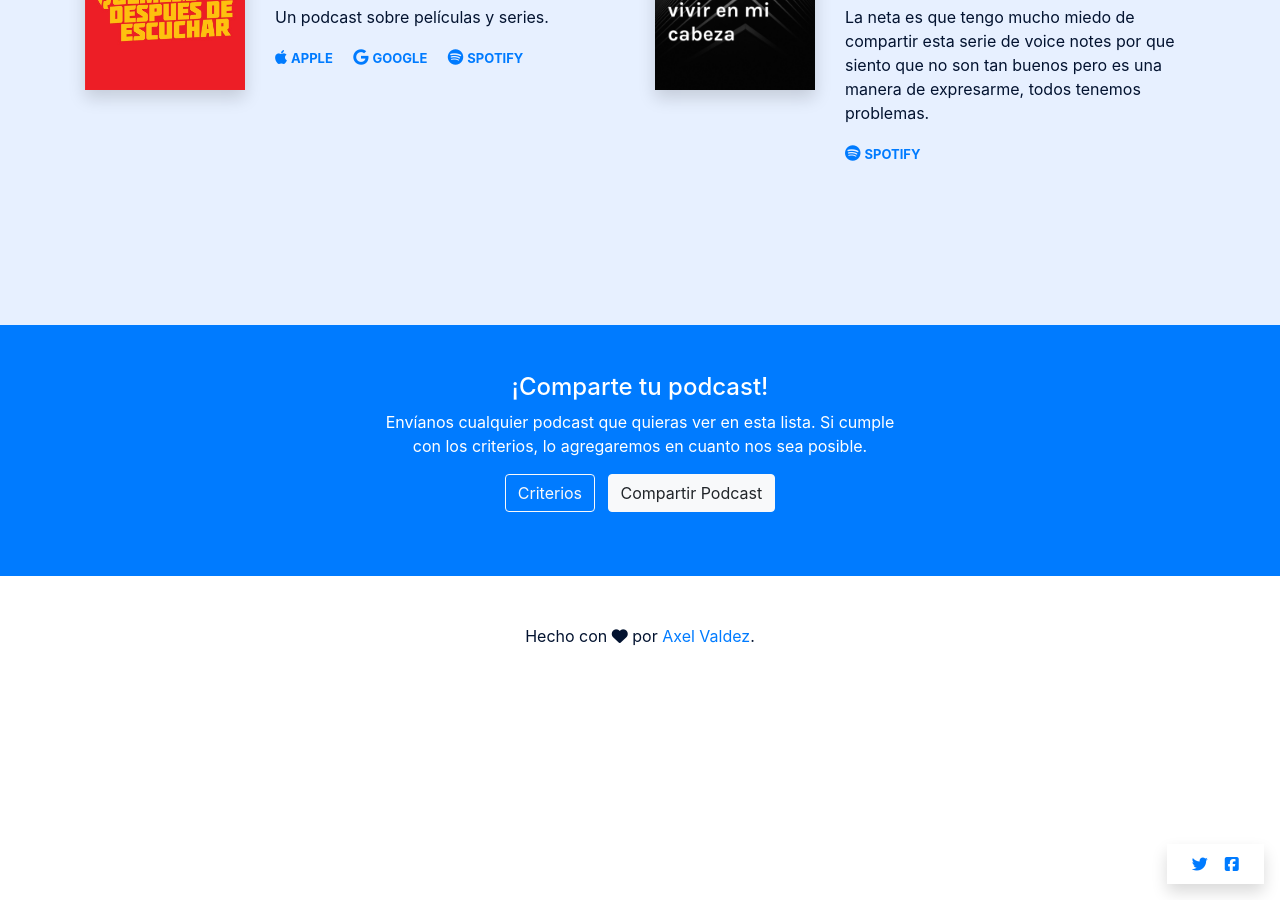
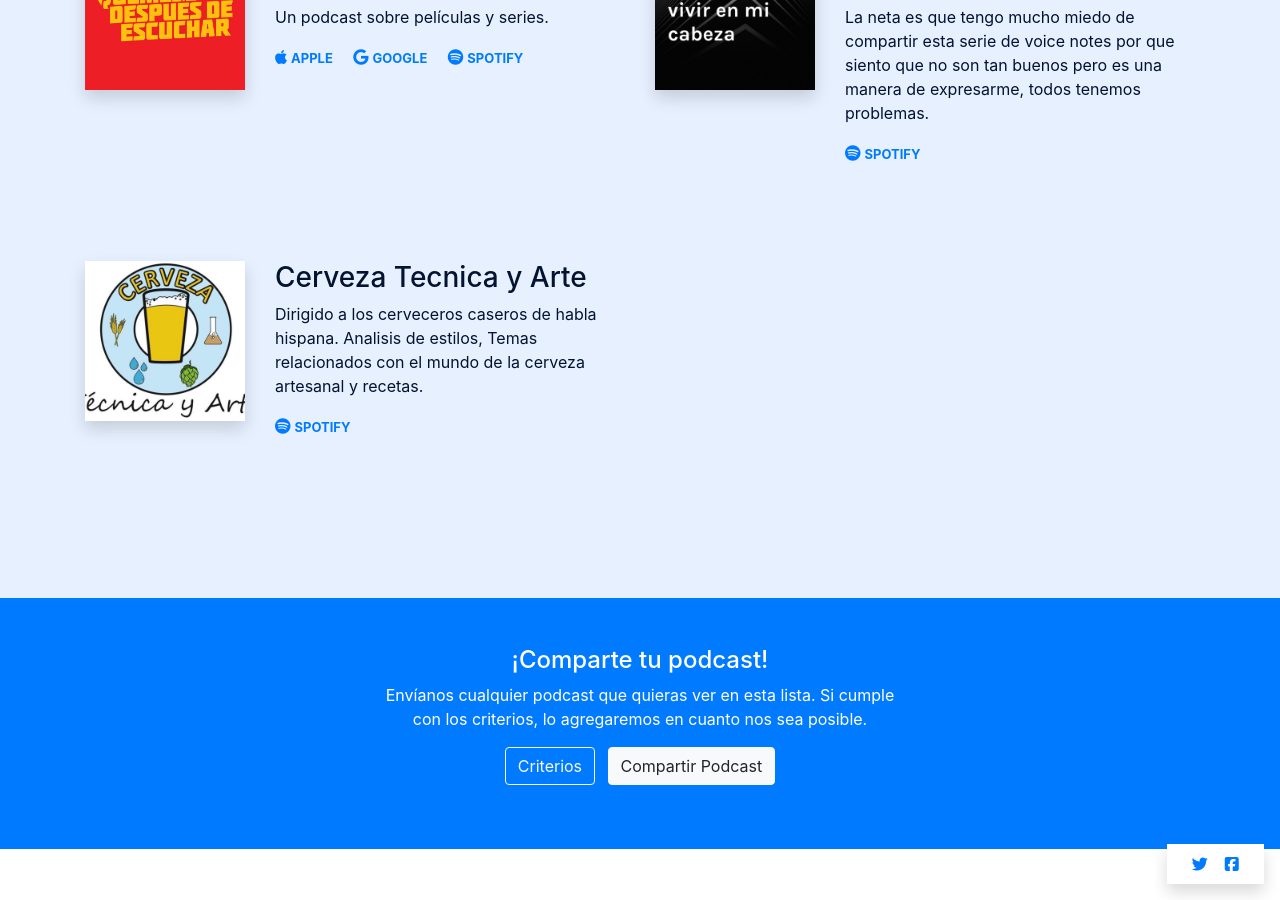
Before and after one commit to axelvaldez/escuchaencasa, a Jekyll site: the page built from index.md, in a window 1280 px wide and 900 px high, scrolled down 3055 px. Built offline with Jekyll 4.4.1, drawn with Linux system fonts in a browser that asks for light colours; nearby versions of some CDN libraries.

Commit message:
add cerveza técnica y arte

```diff
--- a/_data/podcasts.yml
+++ b/_data/podcasts.yml
@@ -143,6 +143,14 @@ list:
     google:
     spotify: https://open.spotify.com/show/1PETNDZKjvsL4AptqpMogh
 
+  - name: Cerveza Tecnica y Arte
+    description: Dirigido a los cerveceros caseros de habla hispana. Analisis de estilos, Temas relacionados con el mundo de la cerveza artesanal y recetas.
+    image: cerveza-tecnica-y-arte.jpg
+    website:
+    apple:
+    google:
+    spotify: https://open.spotify.com/show/1BO7IIL5MNE5fPDROEgFSX
+
   # - name:
   #   description:
   #   image:
```
Also changed, not shown: img/cerveza-tecnica-y-arte.jpg (added).
